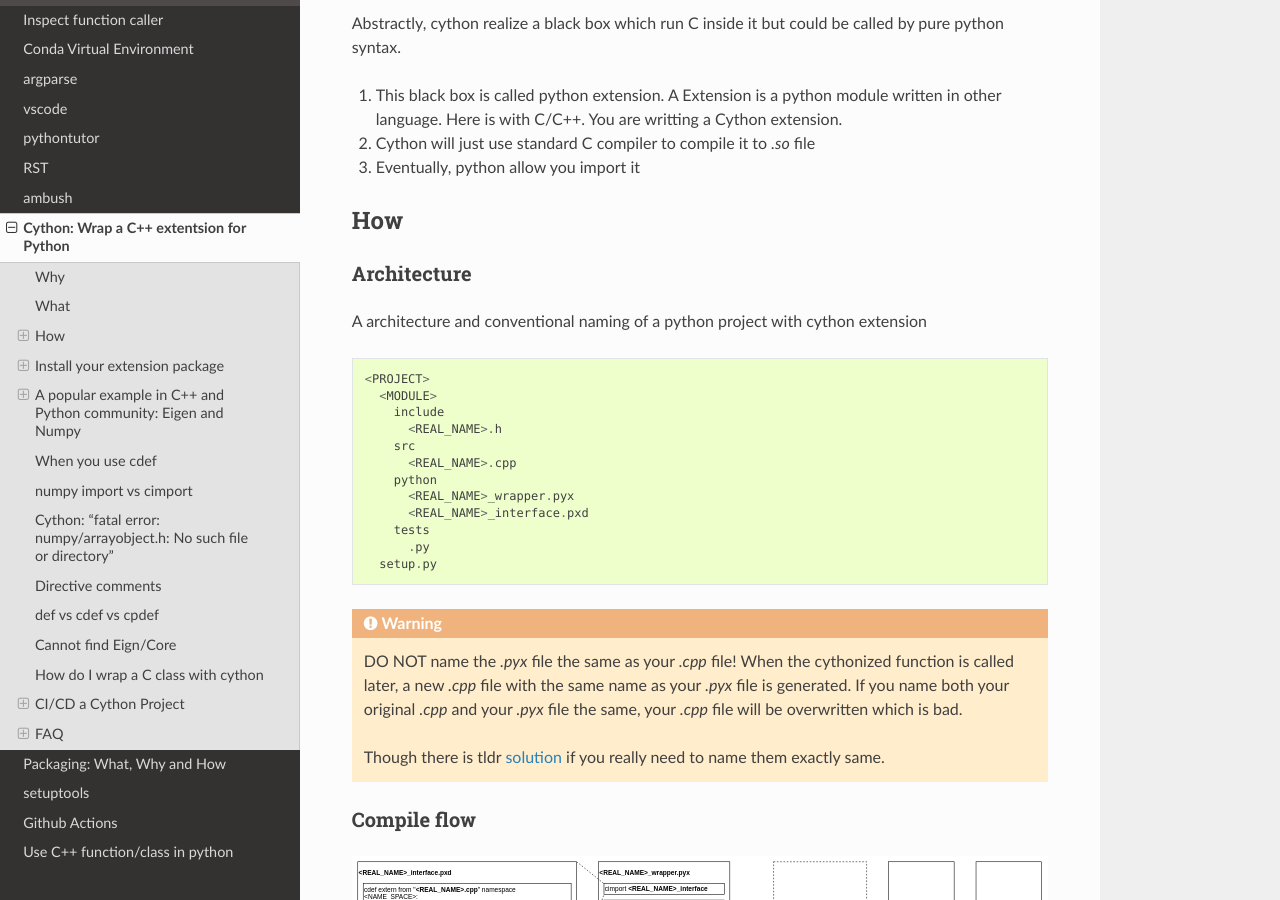
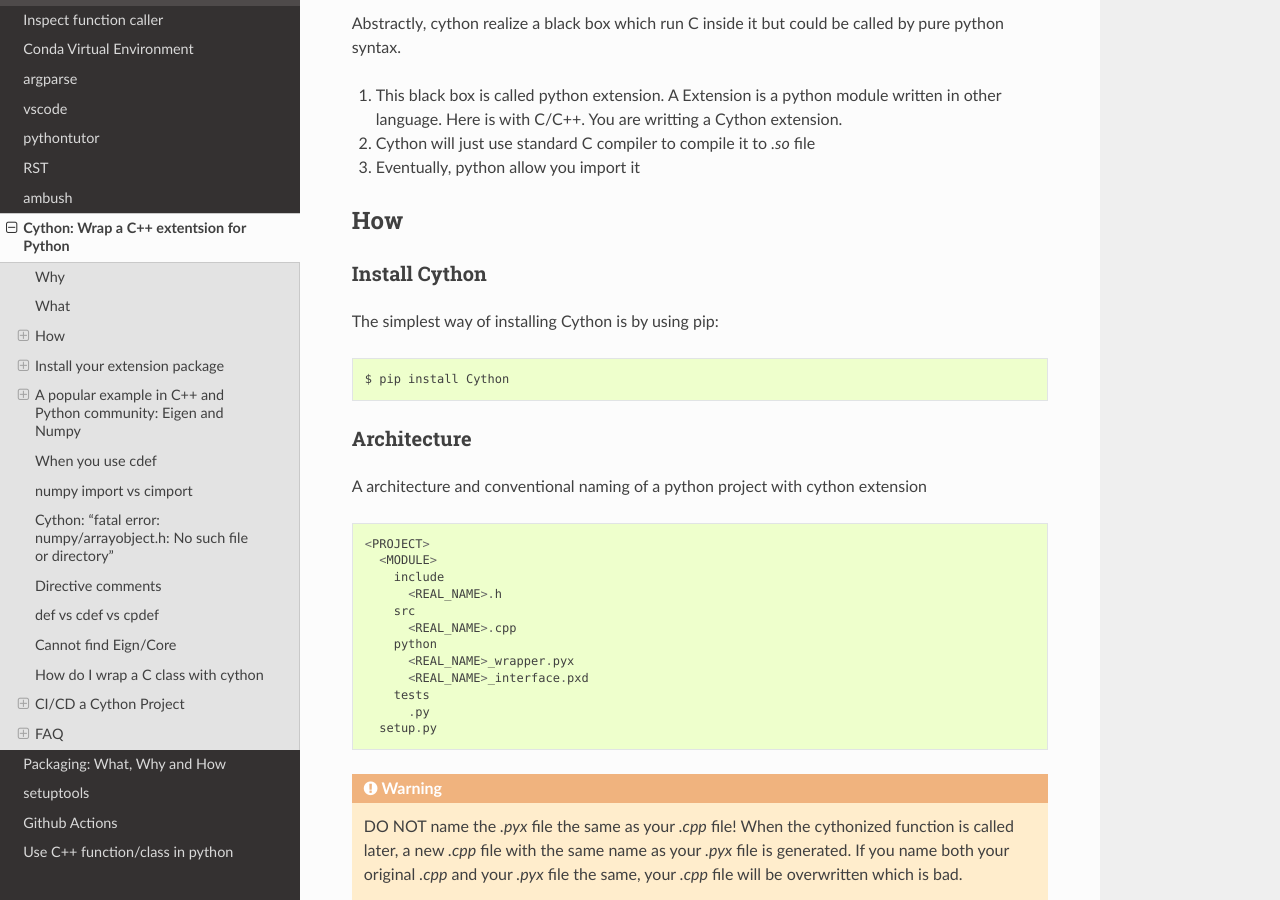
Before and after one commit to ke-zhang-rd/krystal, a Sphinx documentation site: the page built from docs/source/cython.rst, in a window 1280 px wide and 900 px high, scrolled down 769 px. Built offline with Sphinx 7.4.7 and the Read the Docs theme 3.1.0, drawn with Linux system fonts in a browser that asks for light colours.

Commit message:
Update cython.rst

```diff
--- a/docs/source/cython.rst
+++ b/docs/source/cython.rst
@@ -43,6 +43,14 @@
 
 How
 ===
+
+Install Cython
+--------------
+
+The simplest way of installing Cython is by using pip::
+
+    $ pip install Cython
+
 
 Architecture
 ------------
```
